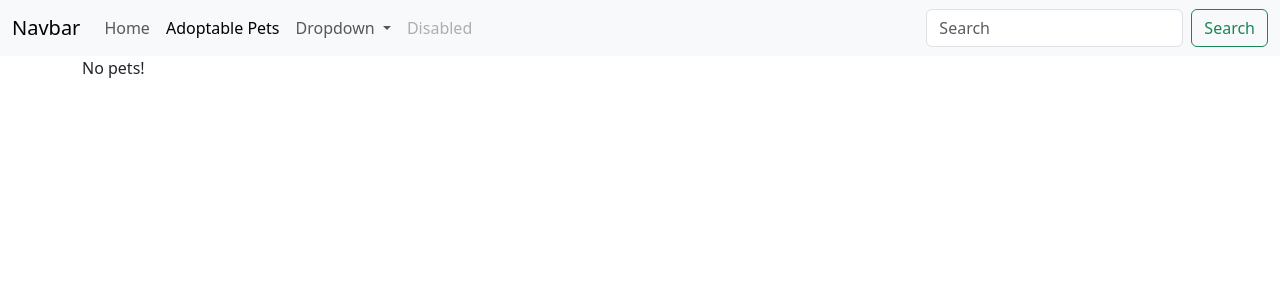
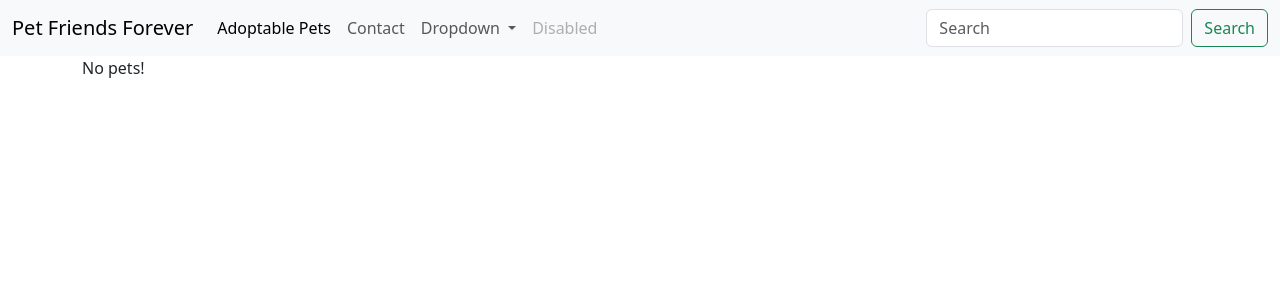
Before and after one commit to prmenezes/PetFriendsForever, a Django app: page /pets/dog/ in a window 1280 px wide. Shown: the top 300 px of the page. Run offline with Django 5.2, Linux system fonts and the light colour scheme; data that the repository does not hold is empty.

Commit message:
Implemented in Templates - Filtered Pets and added Pet Friends Forever as the home Navbar

```diff
--- a/pets/templates/base.html
+++ b/pets/templates/base.html
@@ -17,20 +17,24 @@
     <header>
         <nav class="navbar navbar-expand-lg bg-body-tertiary">
             <div class="container-fluid">
-              <a class="navbar-brand" href="#">Navbar</a>
+              <a class="navbar-brand" href="{% url 'home' %}">
+                Pet Friends Forever
+              </a>
               <button class="navbar-toggler" type="button" data-bs-toggle="collapse" data-bs-target="#navbarSupportedContent" aria-controls="navbarSupportedContent" aria-expanded="false" aria-label="Toggle navigation">
                 <span class="navbar-toggler-icon"></span>
               </button>
               <div class="collapse navbar-collapse" id="navbarSupportedContent">
                 <ul class="navbar-nav me-auto mb-2 mb-lg-0">
+
+
                   <li class="nav-item">
-
-                    <a class="nav-link {% block home-active %}{% endblock  %}" aria-current="page" href="{% url 'home' %}">Home</a>
-
+                    <a class="nav-link {% block adoptable-pets-active %}{% endblock  %}" href="{% url "pet_list" %}">Adoptable Pets</a>
                   </li>
 
                   <li class="nav-item">
-                    <a class="nav-link {% block adoptable-pets-active %}{% endblock  %}" href="{% url "pet_list" %}">Adoptable Pets</a>
+
+                    <a class="nav-link {% block home-active %}{% endblock  %}" aria-current="page" href="#">Contact</a>
+
                   </li>
 
                   <li class="nav-item dropdown">
--- a/pets/templates/filtered_pets.html
+++ b/pets/templates/filtered_pets.html
@@ -7,8 +7,17 @@
     {% for pet in filtered_pets %}
     <ul>
         <li> {{ pet.name }} </li>
+        <!--PV Have a default pet pic in models?-->
+        <!-- PV: Use with for pet.pet_photos.first-->
+         <!--PV: See how to make this better maybe?-->
+        {% if pet.pet_photos.first and pet.pet_photos.first.image.url %}
 
-        <img src="{{ pet.pet_photos.first.image.url}}">
+        <img src="{{ pet.pet_photos.first.image.url}}" alt="{{ pet.pet_photos.first.alternate_text}}">
+        {% endif %}
+
+
+
+
     </ul>
     {% endfor %}
 {% else %}
```
Also changed, not shown: pets/templates/pets/pet_list.html (+5 -5 lines), 2 other files.
